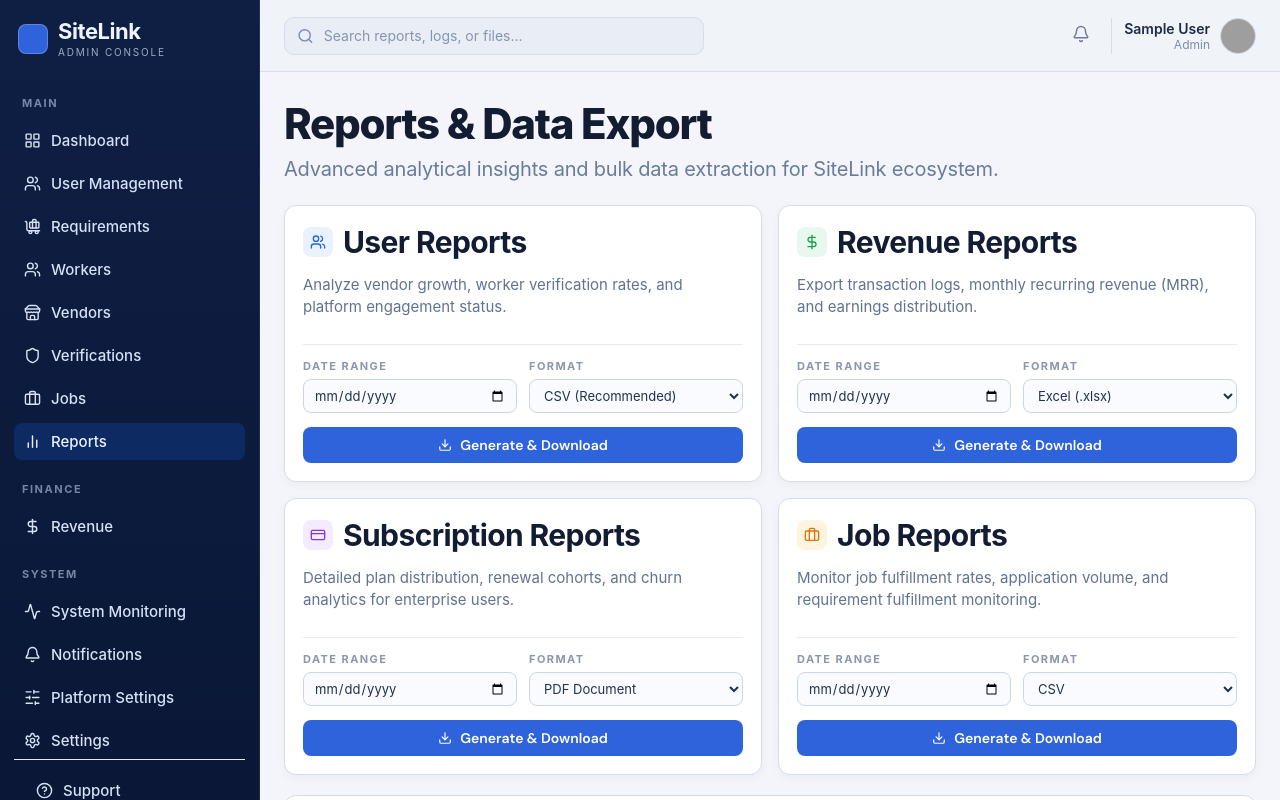
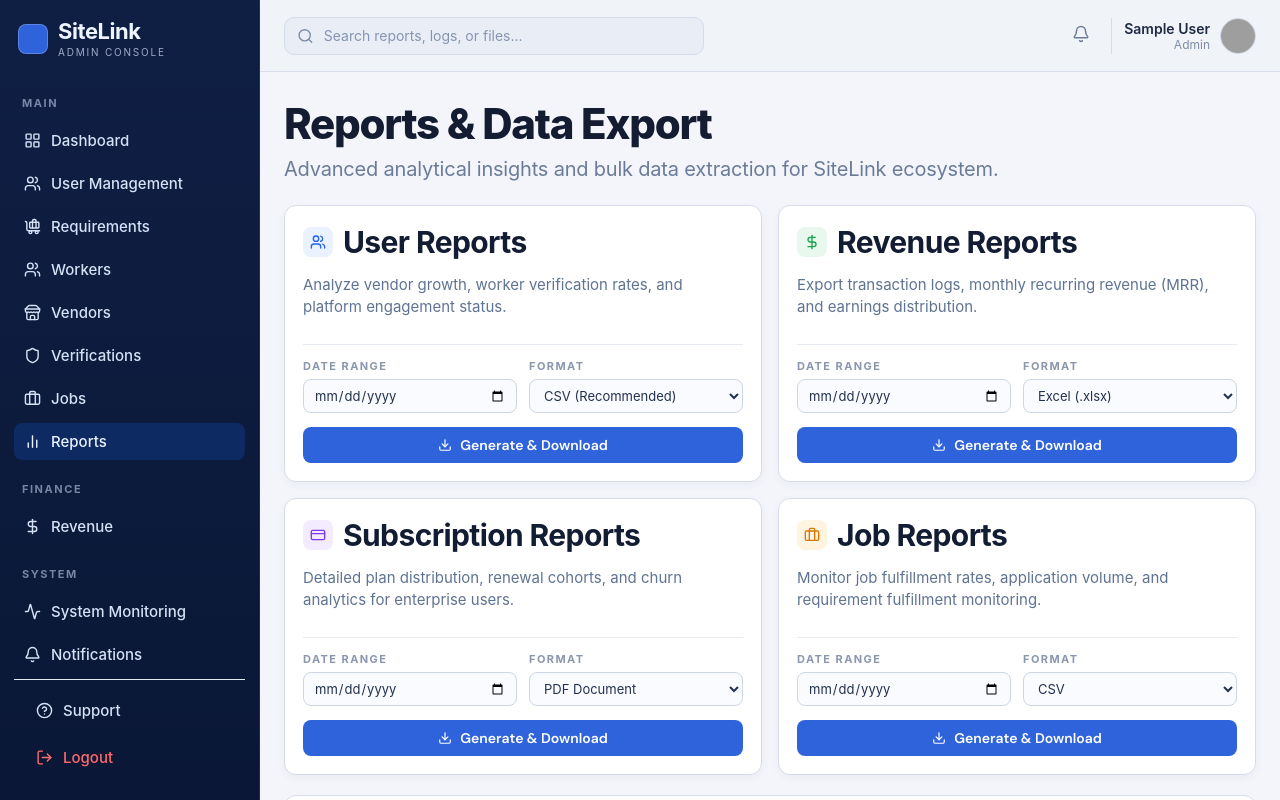
Before and after one commit to Pupun12345/SiteLink_Admin_Frontend, a React app: page /admin/reports in a window 1280 px wide. Shown: the top 800 px of the page. Built offline with nearby package versions, Linux system fonts and the light colour scheme; sample sign-in values are in the browser's storage; grey boxes are pictures that could not be loaded; the HTML template or start-up script is replaced by a standard one.

Commit message:
update base url

```diff
--- a/src/api/axios.js
+++ b/src/api/axios.js
@@ -1,7 +1,7 @@
 import axios from 'axios';
 
 const api = axios.create({
-  baseURL: '/api',
+  baseURL: 'http://localhost:5000/api'||'/api',
   headers: {
     'Content-Type': 'application/json',
   },
--- a/src/components/Sidebar.css
+++ b/src/components/Sidebar.css
@@ -10,10 +10,10 @@
   color: #dce5f8;
   display: flex;
   flex-direction: column;
-  justify-content: space-between;
   padding: 14px 14px 12px;
   z-index: 200;
   border-right: 1px solid rgba(140, 164, 216, 0.14);
+  overflow: hidden;
 }
 
 .sidebar-brand {
@@ -22,6 +22,7 @@
   gap: 10px;
   margin-bottom: 18px;
   padding: 6px 4px;
+  flex-shrink: 0;
 }
 
 .brand-icon {
@@ -59,6 +60,29 @@
   gap: 6px;
   flex: 1;
   padding-top: 2px;
+  overflow-y: auto;
+  overflow-x: hidden;
+  padding-right: 4px;
+  margin-right: -4px;
+}
+
+/* Custom scrollbar for sidebar menu */
+.sidebar-menu::-webkit-scrollbar {
+  width: 4px;
+}
+
+.sidebar-menu::-webkit-scrollbar-track {
+  background: rgba(255, 255, 255, 0.05);
+  border-radius: 2px;
+}
+
+.sidebar-menu::-webkit-scrollbar-thumb {
+  background: rgba(255, 255, 255, 0.2);
+  border-radius: 2px;
+}
+
+.sidebar-menu::-webkit-scrollbar-thumb:hover {
+  background: rgba(255, 255, 255, 0.3);
 }
 
 .sidebar-group-label {
@@ -111,6 +135,8 @@
   display: flex;
   flex-direction: column;
   gap: 6px;
+  margin-top: auto;
+  flex-shrink: 0;
 }
 
 .logout-btn {
```
